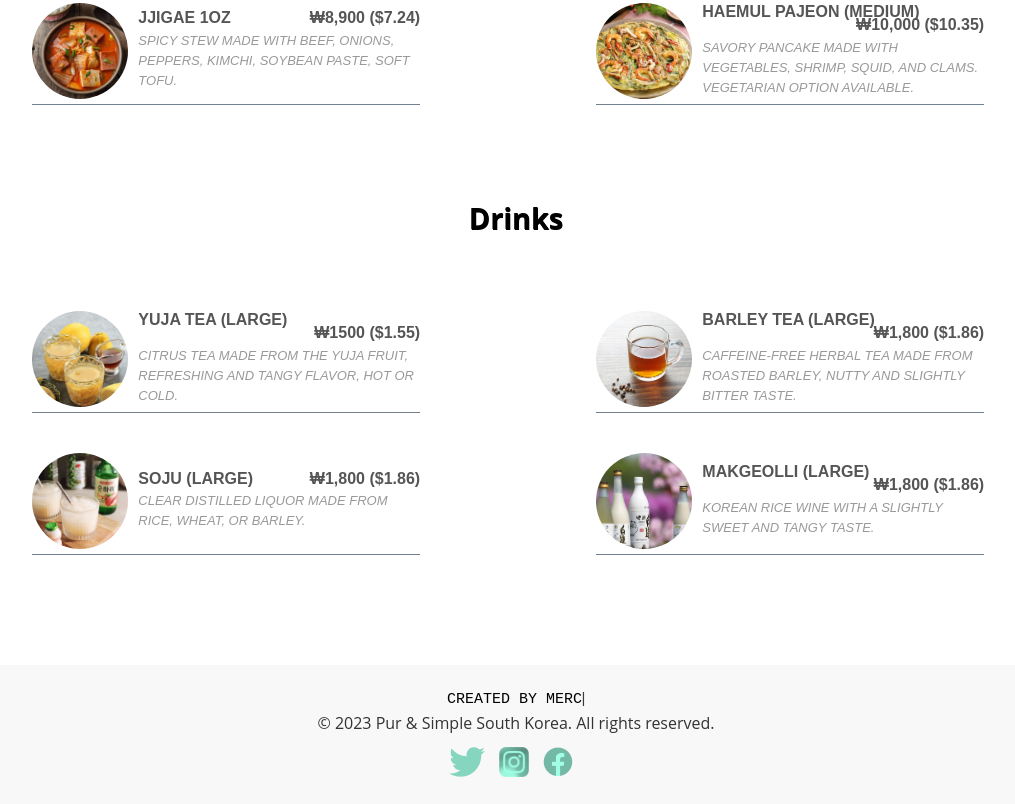
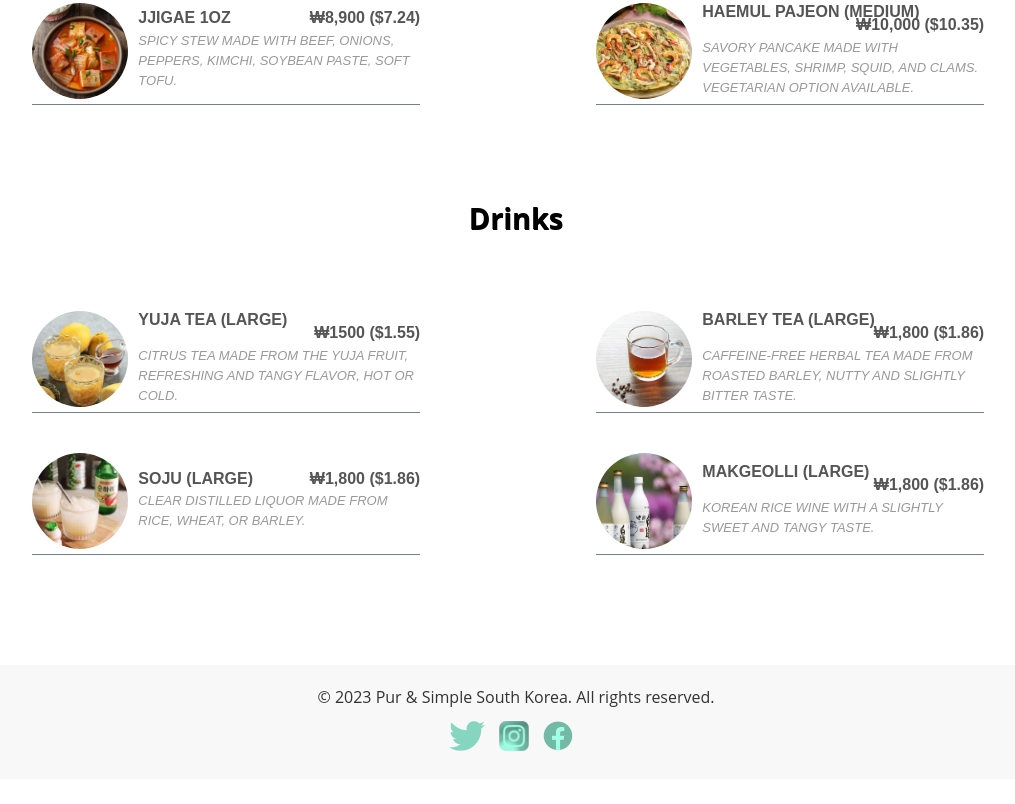
Before and after one commit to M4-bit/Pur-and-Simple-South-Korea, a plain HTML site: page menu.html in a window 1280 px wide. Shown: the part 3001-3805 px from the top of the page, without its empty margins (124-1139 px from the left). After the commit the page ends 3780 px from the top, so only its background shows below. Drawn offline with Linux system fonts and the light colour scheme.

Commit message:
Update menu.html

```diff
--- a/menu.html
+++ b/menu.html
@@ -305,9 +305,9 @@
     </main>
 
   <footer>
-      <div class="by-mercy" data-period="2000" data-type='[ "Created by Merciful" ]'>
+<!--       <div class="by-mercy" data-period="2000" data-type='[ "Created by ..." ]'>
         <span class="wrap"></span><span class="cursor">|</span>
-      </div>
+      </div> -->
       <p>&copy; 2023 Pur & Simple South Korea. All rights reserved.<div class="social-media">
         <a href="" target="_blank" rel="noopener noreferrer">
           <img src="twitter.png" alt="Twitter">
```
